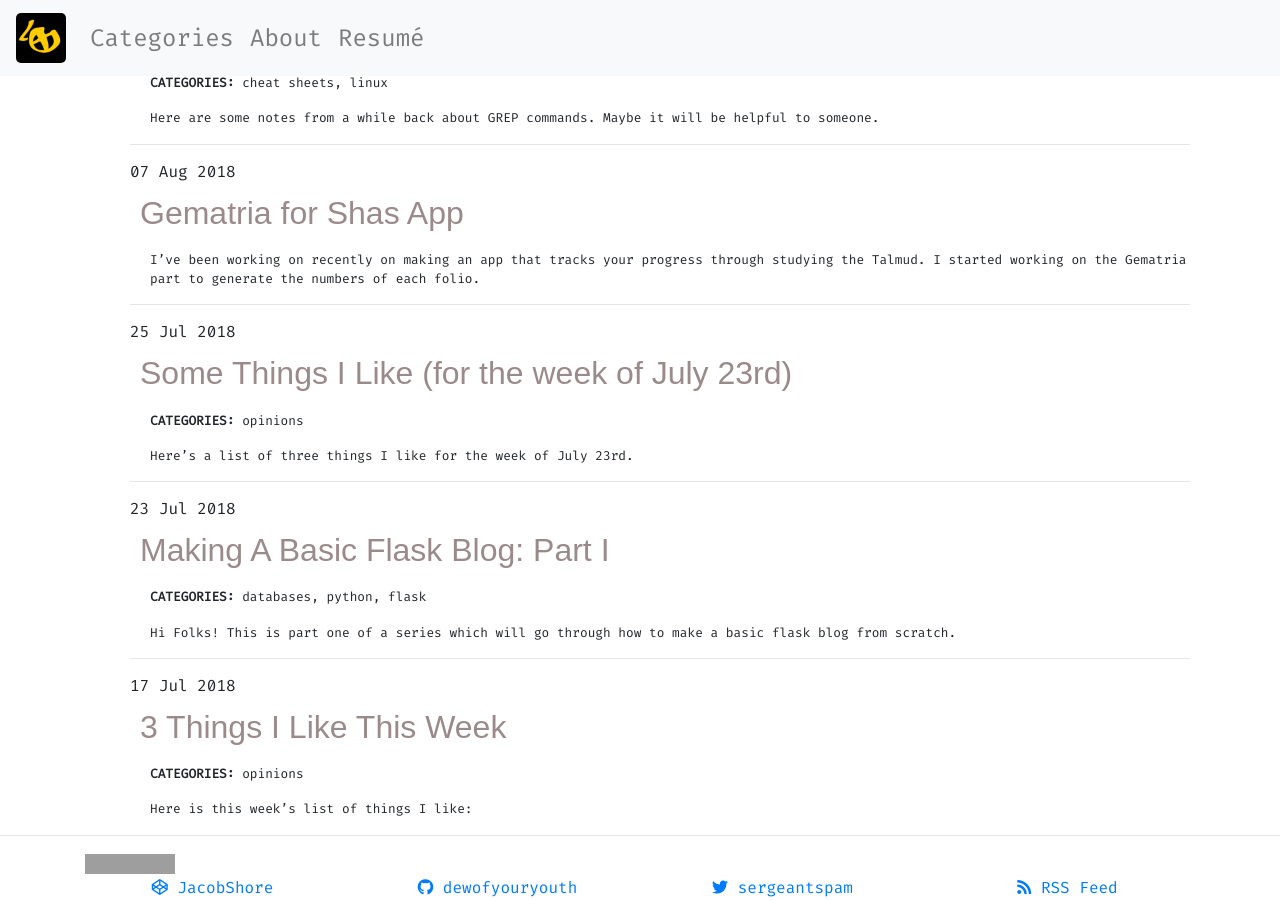
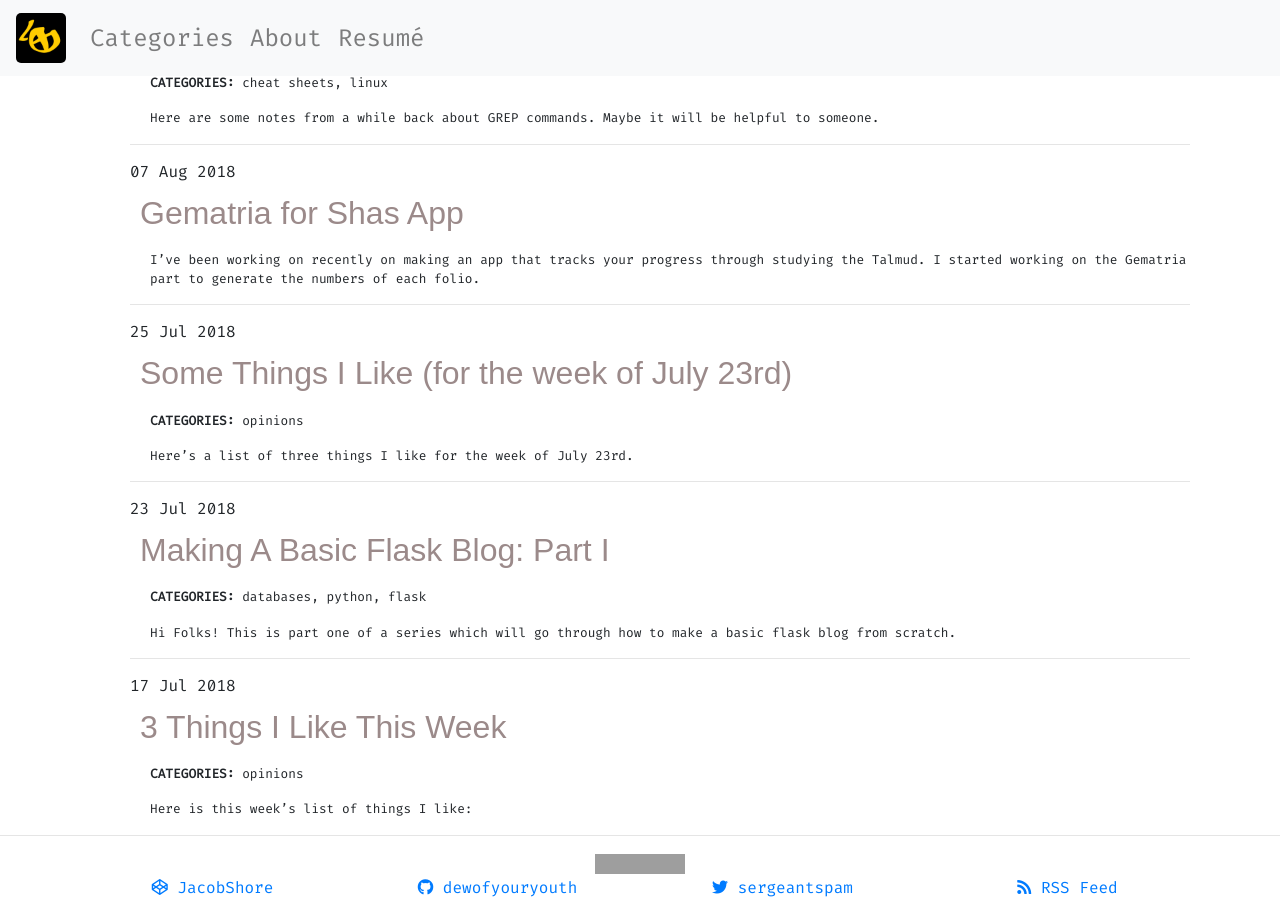
Before and after one commit to DewofyourYouth/DewofyourYouth.github.io, a Jekyll site: the page built from index.html, in a window 1280 px wide and 900 px high, scrolled down 1573 px. Built offline with Jekyll 4.4.1, drawn with Linux system fonts in a browser that asks for light colours; nearby versions of some CDN libraries; some web fonts are replaced; the list of posts is cut into pages by our own code; grey boxes are pictures that could not be loaded.

Commit message:
text center

```diff
--- a/_layouts/default.html
+++ b/_layouts/default.html
@@ -74,7 +74,7 @@
     <footer>
       <div class="container">
         <div class="row">
-          <div class="col">
+          <div class="col text-center">
             <img src="https://www.codewars.com/users/DewofyourYouth/badges/micro" alt="CodeWar badge">
           </div>
         </div>
@@ -91,8 +91,7 @@
           </div>
           <div class="col-md">
             <a href="https://twitter.com/sergeantspam1"
-              ><i class="fab fa-twitter"></i> sergeantspam</a
-            >
+              ><i class="fab fa-twitter"></i> sergeantspam</a>
           </div>
           <div class="col-md">
             <a href="/feed.xml"><i class="fas fa-rss"></i> RSS Feed</a>
```
